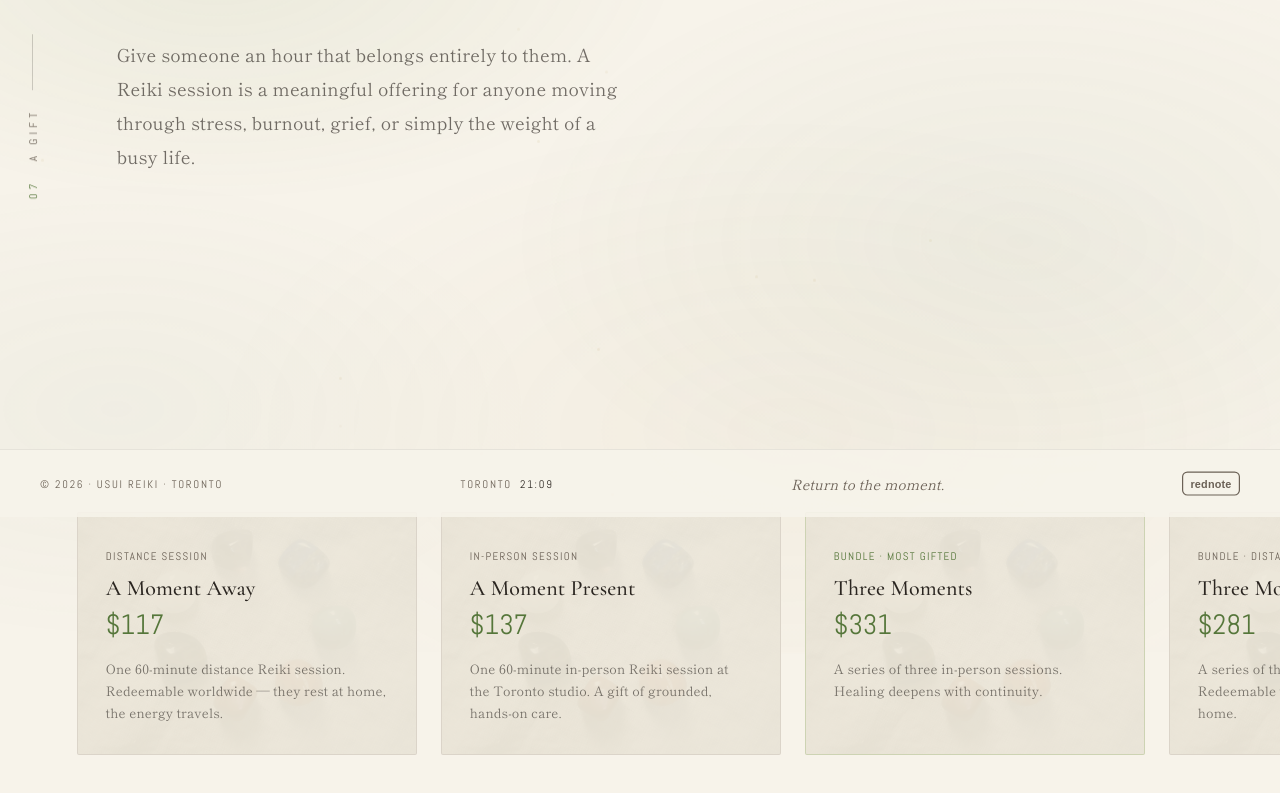
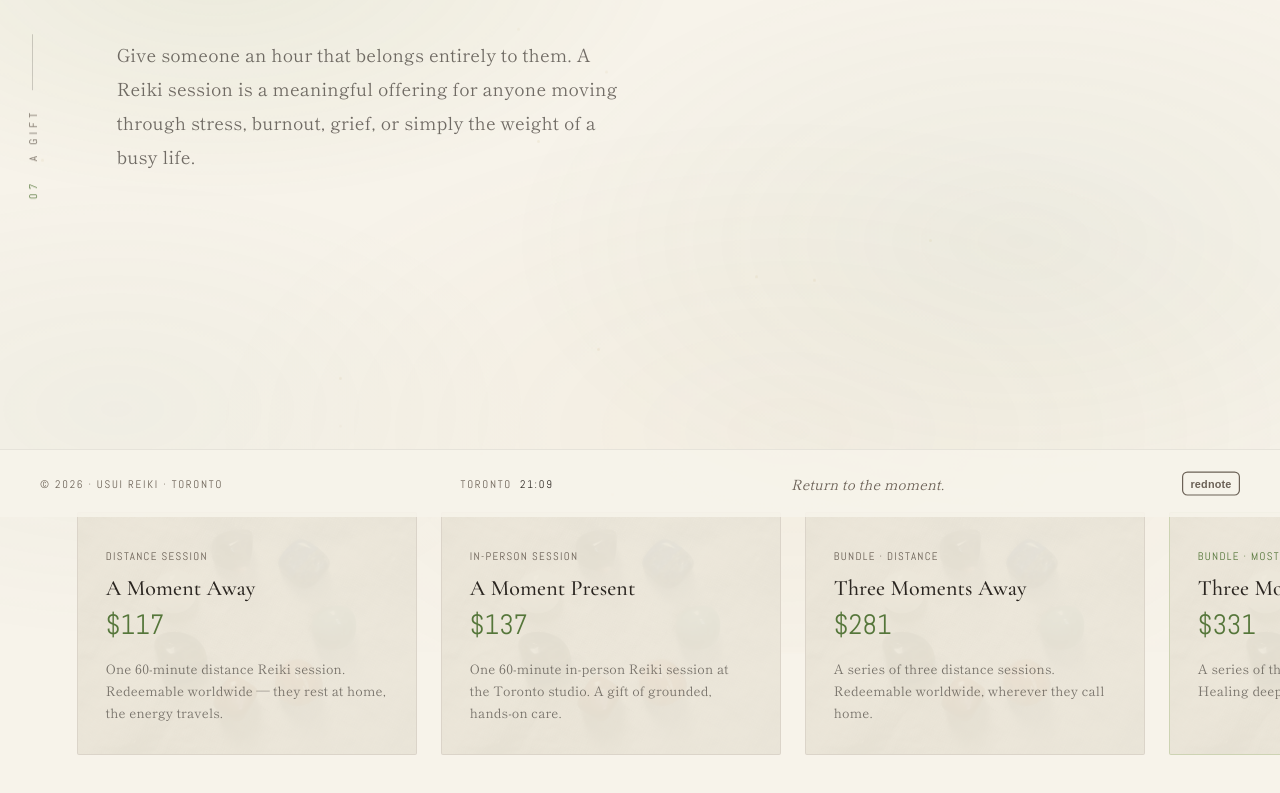
Before and after one commit to Hyanglllll/momengt-studio, a Next.js app: page /gift in a window 1280 px wide. Shown: the part 283-1076 px from the top of the page. Built offline with nearby package versions, Linux system fonts and the light colour scheme; a web font is replaced by a local one.

Commit message:
Swap gift bundle card order: distance ($281) before in-person ($331)
Reorder the carousel so the $281 distance bundle precedes the $331
in-person bundle.

```diff
--- a/app/gift/page.tsx
+++ b/app/gift/page.tsx
@@ -38,6 +38,16 @@ const CARDS: GiftCard[] = [
     ],
   },
   {
+    key: 'distance-bundle',
+    tag: ['Bundle · Distance', '套餐 · 远程'],
+    name: ['Three Moments Away', '远方的三个片刻'],
+    price: 281,
+    desc: [
+      'A series of three distance sessions. Redeemable worldwide, wherever they call home.',
+      '一系列三次远程疗程。全球可兑换，无论他们身在何处。',
+    ],
+  },
+  {
     key: 'in-person-bundle',
     tag: ['Bundle · Most gifted', '套餐 · 最受赠'],
     name: ['Three Moments', '三个片刻'],
@@ -47,16 +57,6 @@ const CARDS: GiftCard[] = [
       '一系列三次面对面疗程。疗愈在持续中深化。',
     ],
     featured: true,
-  },
-  {
-    key: 'distance-bundle',
-    tag: ['Bundle · Distance', '套餐 · 远程'],
-    name: ['Three Moments Away', '远方的三个片刻'],
-    price: 281,
-    desc: [
-      'A series of three distance sessions. Redeemable worldwide, wherever they call home.',
-      '一系列三次远程疗程。全球可兑换，无论他们身在何处。',
-    ],
   },
 ];
 
```
